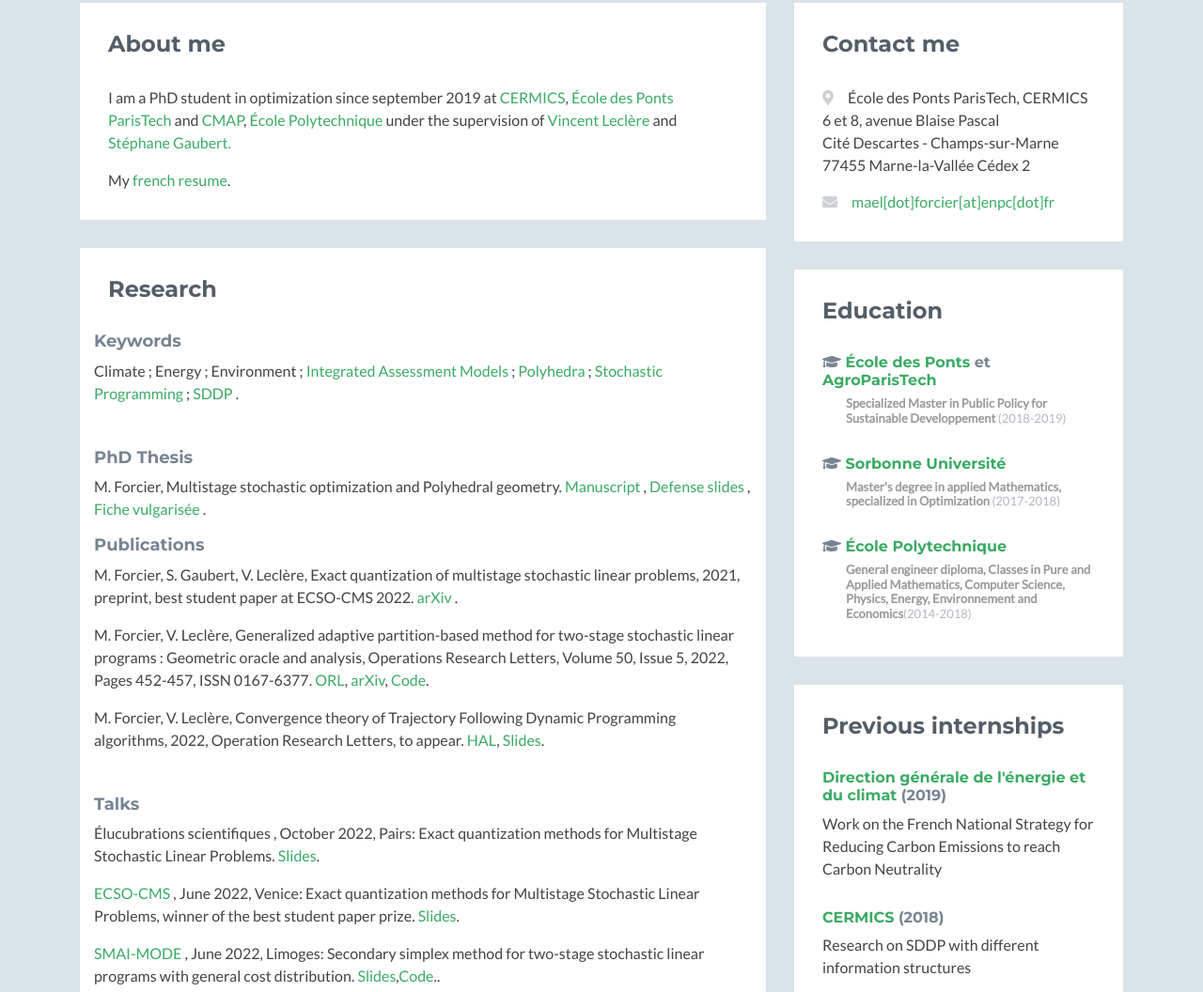
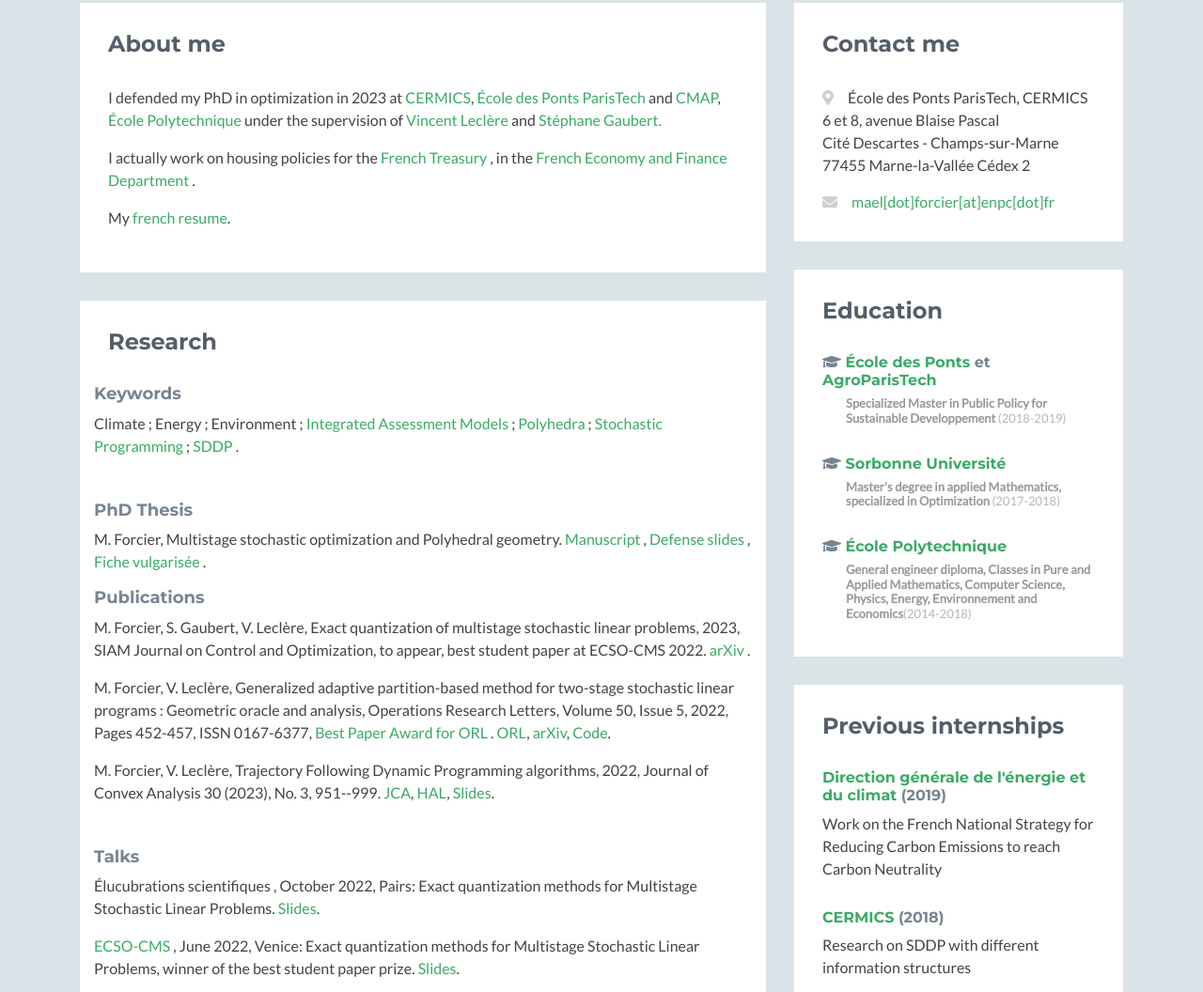
Before and after one commit to maelforcier/maelforcier.github.io, a plain HTML site: page index.html in a window 1280 px wide. Shown: the part 390-1446 px from the top of the page at 94% size. Drawn offline with nearby package versions, Linux system fonts and the light colour scheme; no server answers; a script that the page names is missing; some icons are missing.

Commit message:
mise a jour

```diff
--- a/index.html
+++ b/index.html
@@ -57,13 +57,18 @@
                     <div class="section-inner">
                         <h2 class="heading">About me</h2>
                         <div class="content">
-                            <p>I am a PhD student in optimization since september 2019 at <a href = "https://cermics-lab.enpc.fr">CERMICS</a>,
+                            <p>I defended my PhD in optimization in 2023 at <a href = "https://cermics-lab.enpc.fr">CERMICS</a>,
                                <a href = "https://www.enpc.fr">&Eacute;cole des Ponts ParisTech</a> and <a href = "http://www.cmap.polytechnique.fr/">CMAP</a>,
                                <a href = "http://www.polytechnique.edu/">&Eacute;cole Polytechnique</a> under the supervision of
                                 <a href = "https://cermics.enpc.fr/~leclerev/">Vincent Leclère</a> and
-                                 <a href = "http://www.cmap.polytechnique.fr/~gaubert/">Stéphane Gaubert.</a></p>
-
+                                 <a href = "http://www.cmap.polytechnique.fr/~gaubert/">Stéphane Gaubert.</a>
+                             </p>
+                             <p>
+                                 I actually work on housing policies for the <a href="https://www.tresor.economie.gouv.fr/"> French Treasury </a>, in the <a href="https://www.economie.gouv.fr/"> French Economy and Finance Department </a>.
+                              </p>
+                              <p>
                                  My <a class="more-link" href="assets/documents/CV_Mael_Forcier.pdf" target="_blank">french resume</a>.
+                             </p>
 
                         </div><!--//content-->
                     </div><!--//section-inner-->
@@ -101,20 +106,21 @@
                                     <h3 class="title"><a>Publications</a></h3>
                                     <p>
                                       M. Forcier, S. Gaubert, V. Leclère,
-                                      Exact quantization of multistage stochastic linear problems, 2021, preprint, best student paper at ECSO-CMS 2022. <a href="https://arxiv.org/pdf/2107.09566.pdf"> arXiv </a>.
+                                      Exact quantization of multistage stochastic linear problems, 2023, SIAM Journal on Control and Optimization, to appear, best student paper at ECSO-CMS 2022. <a href="https://arxiv.org/pdf/2107.09566.pdf"> arXiv </a>.
 
 
 
                                     <p>
                                     M. Forcier, V. Leclère, Generalized adaptive partition-based method for
                                     two-stage stochastic linear programs : Geometric oracle and analysis, Operations Research Letters,
-                                    Volume 50, Issue 5, 2022, Pages 452-457, ISSN 0167-6377.
+                                    Volume 50, Issue 5, 2022, Pages 452-457, ISSN 0167-6377, <a href="https://www.journals.elsevier.com/operations-research-letters/announcements/inaugural-2022-best-paper-award-for-operations-research-letters"> Best Paper Award for ORL </a>.
                                     <a href="https://doi.org/10.1016/j.orl.2022.06.004">ORL</a>,
                                     <a href="https://arxiv.org/pdf/2109.04818.pdf">arXiv</a>,
                                     <a href="https://github.com/maelforcier/GAPM">Code</a>.
                                      </p>
                                      <p>
-                                    M. Forcier, V. Leclère, Convergence theory of Trajectory Following Dynamic Programming algorithms, 2022, Operation Research Letters, to appear.
+                                    M. Forcier, V. Leclère, Trajectory Following Dynamic Programming algorithms, 2022, Journal of Convex Analysis 30 (2023), No. 3, 951--999.
+                                    <a href="https://www.heldermann.de/JCA/JCA30/JCA303/jca30045.htm"> JCA</a>,
                                     <a href="https://hal-enpc.archives-ouvertes.fr/hal-03683697/document">HAL</a>,
                                     <a href="https://leclere.github.io/files/talks/20220601_TFDP.pdf">Slides</a>.
                                      </p>
```
Also changed, not shown: 1 other file.
